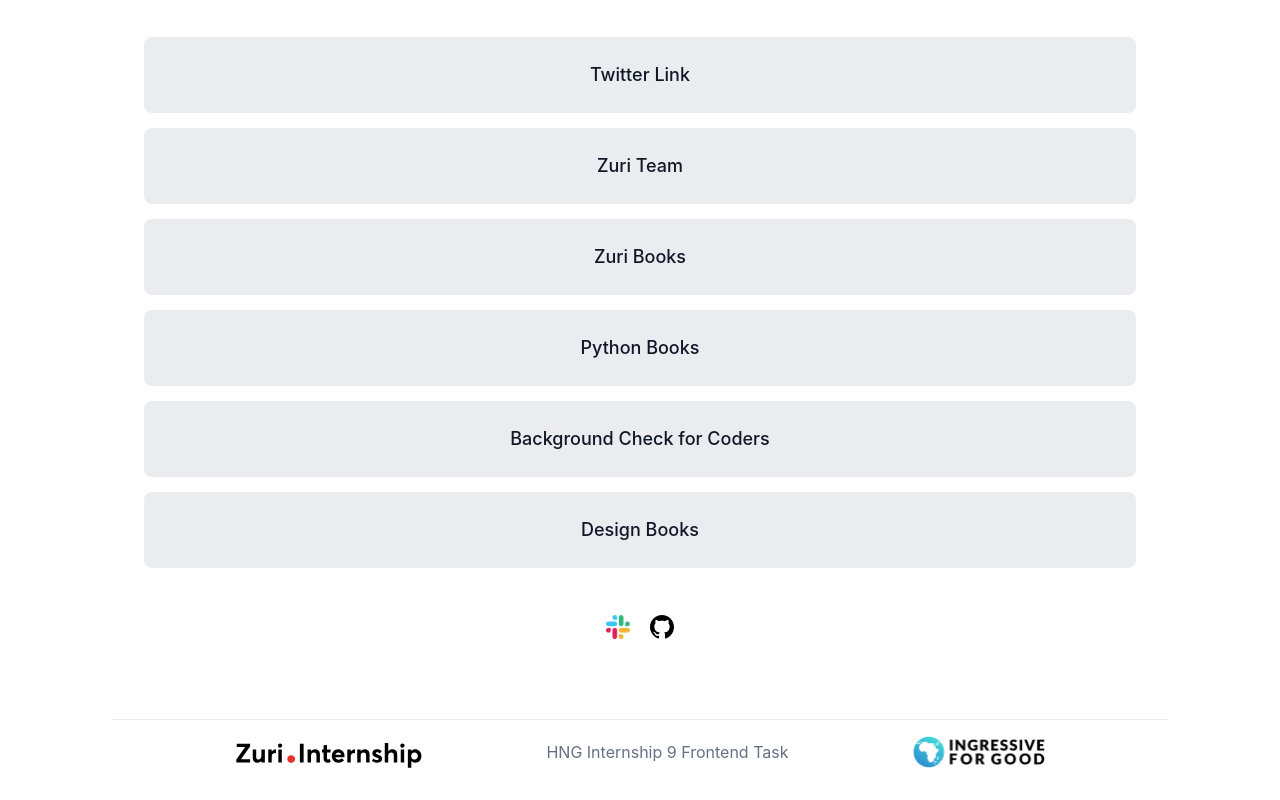
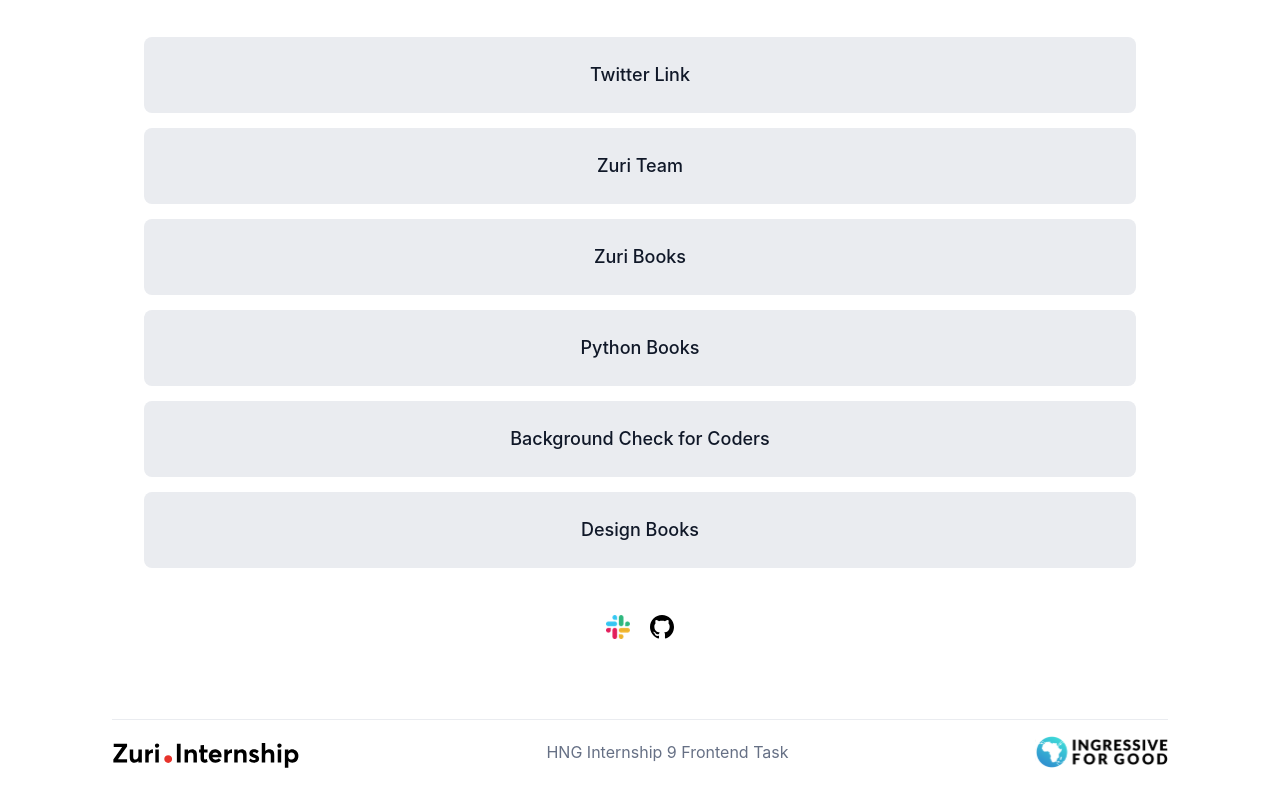
Before and after one commit to malachsalama/linkedtree, a React (Create React App) app: page / in a window 1280 px wide. Shown: the part 193-993 px from the top of the page. Built offline with nearby package versions, Linux system fonts and the light colour scheme.

Commit message:
responsive footer

```diff
--- a/src/App.css
+++ b/src/App.css
@@ -110,7 +110,7 @@ a {
 
 .footer {
   display: flex;
-  justify-content: space-evenly;
+  justify-content: space-between;
   align-items: center;
   border-top: 1px solid #eaecf0;
   margin: 5rem 7rem 2rem 7rem;
```
